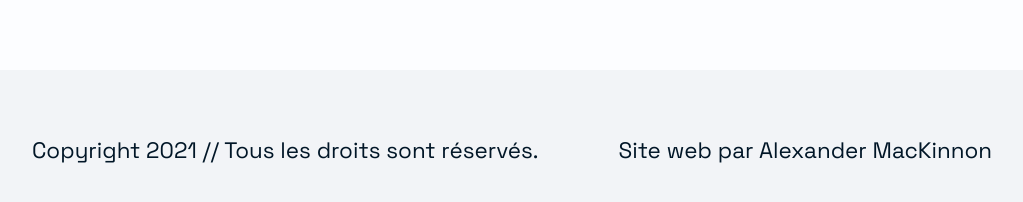
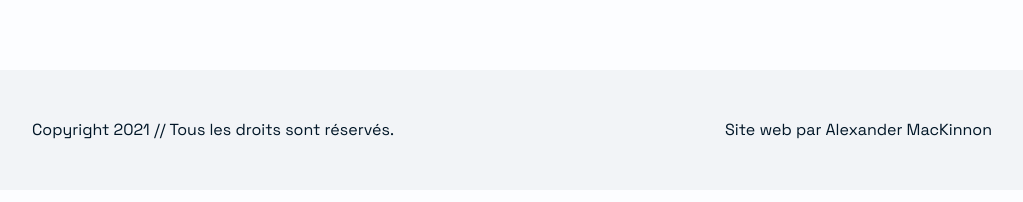
Before and after one commit to Myhub09/Myrepos, a React (Create React App) app: page /contact in a window 1280 px wide. Shown: the part 1694-1896 px from the top of the page, without its empty margins (128-1151 px from the left). Built offline with nearby package versions, Linux system fonts and the light colour scheme.

Commit message:
Tweak footer font size

```diff
--- a/src/components/Footer.js
+++ b/src/components/Footer.js
@@ -14,13 +14,16 @@ const FooterSection = () => {
 };
 
 const Footer = styled.div`
-  min-height: 10vh;
+  min-height: 5vh;
   display: flex;
   margin: auto;
   justify-content: space-between;
   align-items: center;
-  padding: 1rem 10rem;
+  padding: 0rem 10rem;
   background: #f2f4f7;
+  p {
+    font-size: 1rem;
+  }
   a {
     color: #011627;
     text-decoration: none;
```
